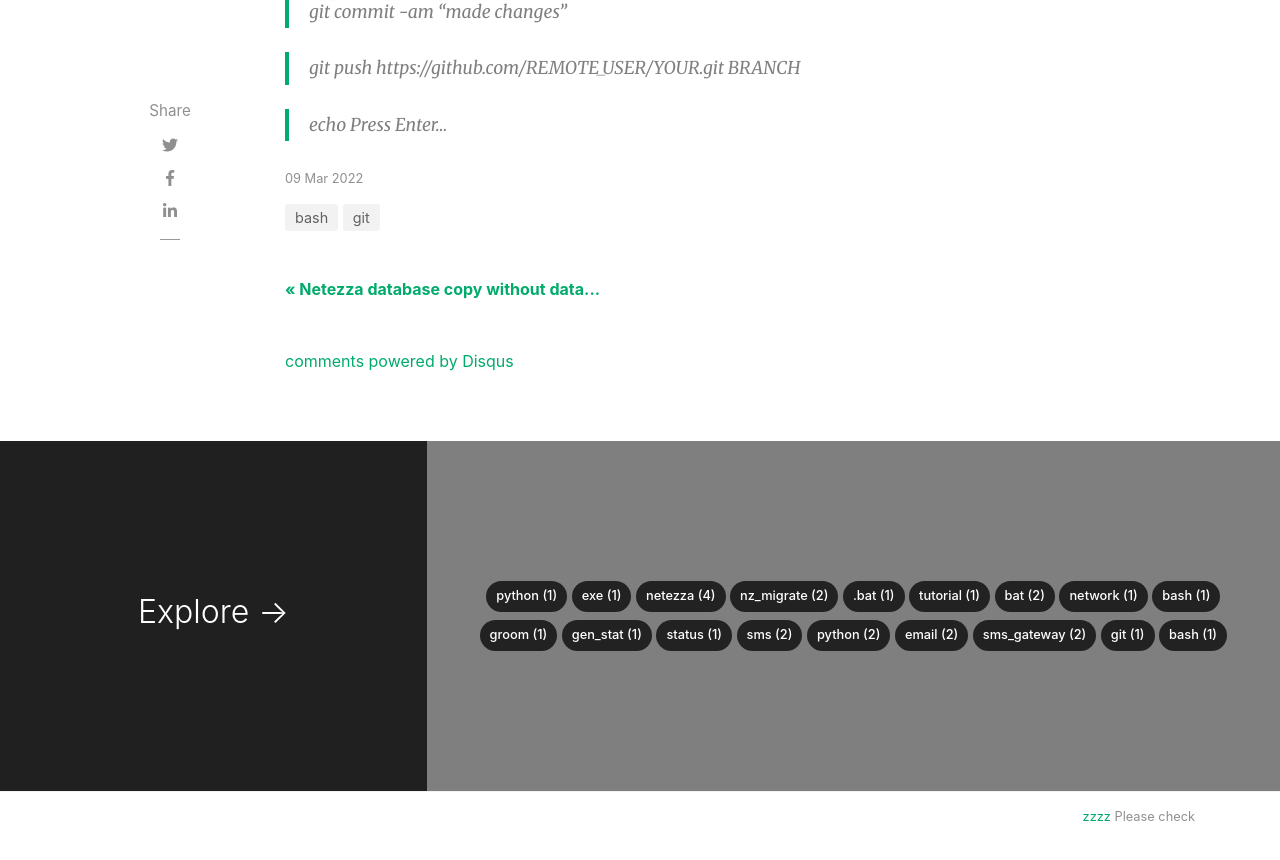
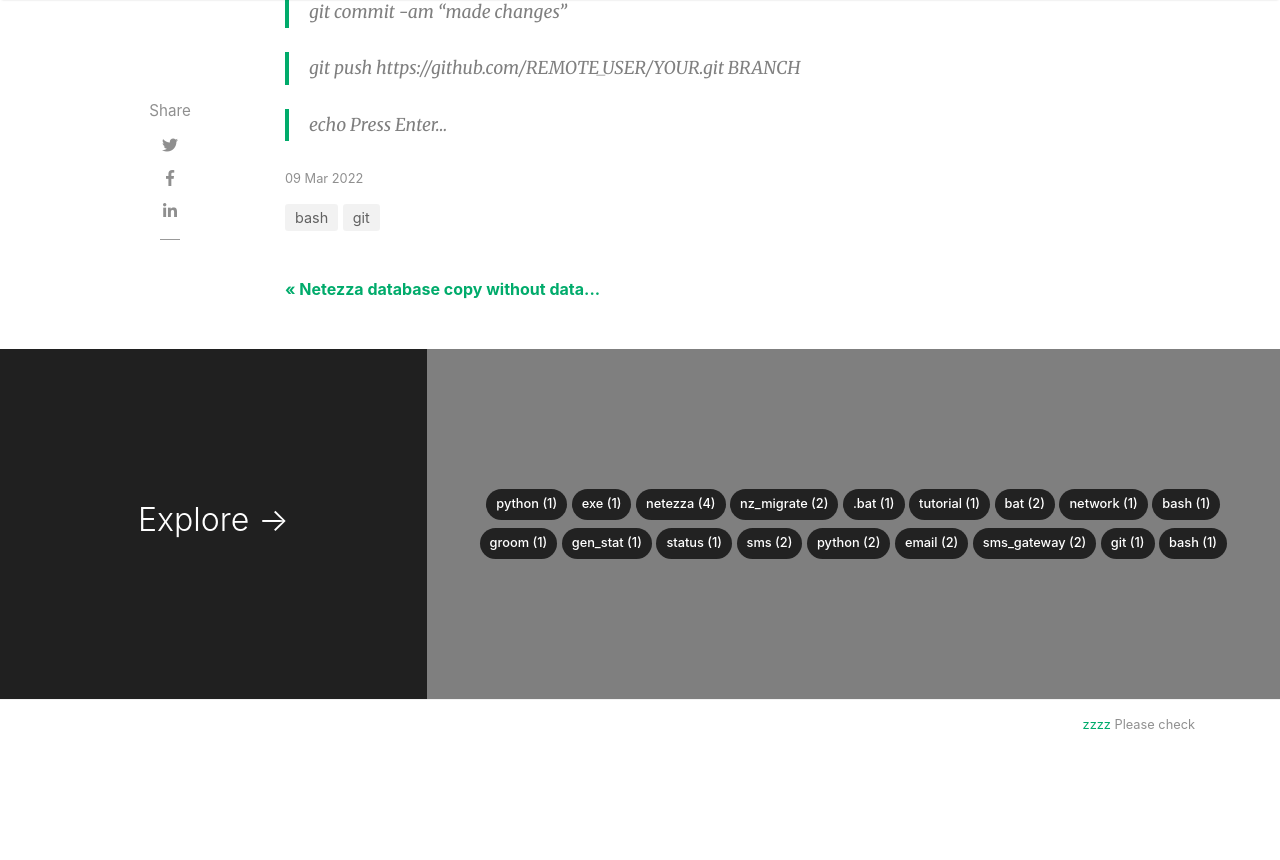
Before and after one commit to ashish-choudhari/weblog, a Jekyll site: the page built from _posts/2022-03-09-git-auto-push.md, in a window 1280 px wide and 900 px high, scrolled down 1017 px. Shown: the top 860 px of the window. Built offline with Jekyll 4.4.1, drawn with Linux system fonts in a browser that asks for light colours; nearby versions of some CDN libraries; comment, search, counter and statistics services are not loaded; after the commit the page ends 1825 px from its top, so only the background shows below that.

Commit message:
made changes

```diff
--- a/_layouts/post.html
+++ b/_layouts/post.html
@@ -142,15 +142,14 @@
 
 <!-- Begin Comments
 ================================================== -->
-{% if page.comments != false %}
-    <div class="container">
-        <div id="comments" class="row justify-content-center mb-5">
-            <div class="col-md-8">
-                {% include disqus.html %}
-            </div>
-        </div>
-    </div>
-{% endif %}
+<script src="https://utteranc.es/client.js"
+  repo="ashish-choudhari/blog-comments"
+  issue-term="title"
+  label="comments"
+  theme="preferred-color-scheme"
+  crossorigin="anonymous"
+  async>
+</script>
 <!--End Comments
 ================================================== -->
 
@@ -179,13 +178,6 @@
 }
 </script>
 
-<script src="https://utteranc.es/client.js"
-  repo="ashish-choudhari/blog-comments"
-  issue-term="title"
-  label="comments"
-  theme="preferred-color-scheme"
-  crossorigin="anonymous"
-  async>
-</script>
+
 
 {% endif %}
```
